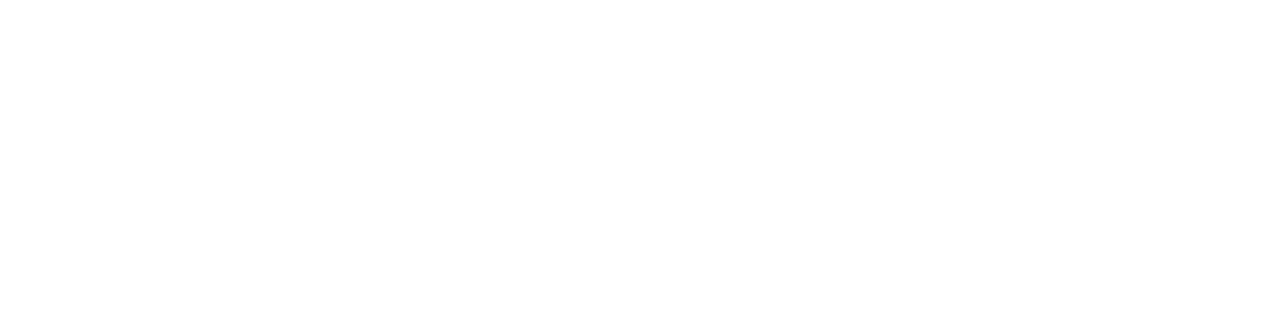
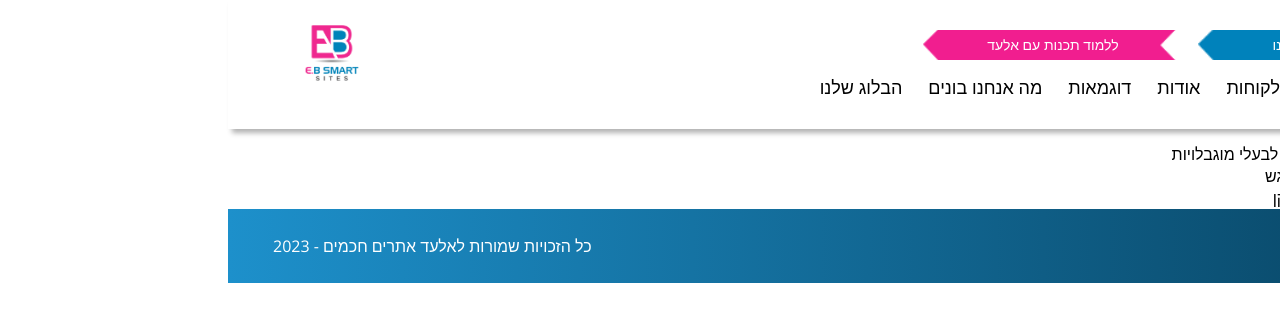
Before and after one commit to elad326/eladb.site, a React (Create React App) app: page /accessability in a window 1280 px wide. Before the commit this address had no page. Shown: the top 322 px of the page. Built offline with nearby package versions, Linux system fonts and the light colour scheme.

Commit message:
footer and reviews page

```diff
--- a/src/App.js
+++ b/src/App.js
@@ -7,6 +7,7 @@ import Works from './pages/Works';
 import CustomerReviewsPage from './pages/CustomerReviewsPage';
 import WhatBuild from './pages/WhatBuild';
 import Blog from './pages/Blog';
+import AccessabilityStatment from './pages/AccessabilityStatment';
 
 
 function App() {
@@ -20,6 +21,7 @@ function App() {
             <Route path="works" element={<Works/>} />
             <Route path="whatBuild" element={<WhatBuild/>} />
             <Route path="blog" element={<Blog/>} />
+            <Route path="accessability" element={<AccessabilityStatment/>} />
           </Route>
         </Routes>
     </BrowserRouter>
--- a/src/components/CustomersReview/CustomersReviews.js
+++ b/src/components/CustomersReview/CustomersReviews.js
@@ -3,12 +3,15 @@ import './customers-reviews.css';
 import YouTubeVideo from './YouTubeVideo';
 
 const CustomersReviews = () => {
+
   return (
     <section className='customers-reviews'>
         <h2>מה הלקוחות שלנו מספרים ?</h2>
-        <YouTubeVideo videoUrl="https://www.youtube.com/embed/gmxdqaxZ5Ag?si=c2QfEHbzWecjP9ma"/>
-        <YouTubeVideo videoUrl="https://www.youtube.com/embed/PnnYRSo3X1U?si=mm-uIMa-O_fHQzX5"/>
-        <YouTubeVideo videoUrl="https://www.youtube.com/embed/0fey7lfamXE?si=O0Cuf2-z23BiLvIS"/>
+        <div className='yuotube-wrap'>
+          <YouTubeVideo videoUrl="https://www.youtube.com/embed/gmxdqaxZ5Ag?si=c2QfEHbzWecjP9ma"/>
+          <YouTubeVideo videoUrl="https://www.youtube.com/embed/PnnYRSo3X1U?si=mm-uIMa-O_fHQzX5"/>
+          <YouTubeVideo videoUrl="https://www.youtube.com/embed/0fey7lfamXE?si=O0Cuf2-z23BiLvIS"/>
+       </div>
     </section>
   )
 }
--- a/src/components/CustomersReview/YouTubeVideo.js
+++ b/src/components/CustomersReview/YouTubeVideo.js
@@ -1,10 +1,22 @@
 import React from 'react'
+import { useState } from 'react';
 
 const YouTubeVideo = ({videoUrl}) => {
+
+  const [ coverImg, setCoverImg ] = useState(true);
+
+  const openVideo = () => {
+    setCoverImg(false);
+  };
+
   return (
-    <div>
-        <iframe width="560" height="315" src={videoUrl} title="YouTube video player" frameborder="0" allow="accelerometer; autoplay; clipboard-write; encrypted-media; gyroscope; picture-in-picture; web-share" allowfullscreen></iframe>
-    </div>
+    <>
+        {coverImg ? <div className='cover-img youtube-player' onClick={openVideo}></div> :
+
+          <iframe className='youtube-player' width="560" height="315" src={`${videoUrl}&autoplay=1`} title="YouTube video player" frameborder="0" allow="accelerometer; autoplay; clipboard-write; encrypted-media; gyroscope; picture-in-picture; web-share" allowfullscreen></iframe>
+
+        }
+    </>
   )
 }
 
--- a/src/components/CustomersReview/customers-reviews.css
+++ b/src/components/CustomersReview/customers-reviews.css
@@ -4,7 +4,34 @@
     box-sizing: border-box;
 }
 
+section.customers-reviews{
+    margin-top: 117px;
+}
+
 section.customers-reviews h2{
     text-align: center;
     font-size: 34px;
 }
+
+div.yuotube-wrap{
+    display: flex;
+    justify-content: center;
+    gap: 20px;
+    padding: 20px 40px;
+    margin-top: 30px;
+    /* flex-wrap: wrap; */
+}
+
+div.yuotube-wrap .youtube-player{
+    flex-basis: 33%;
+    aspect-ratio: 16 / 9;
+    width: 33%;
+    height: auto;
+}
+
+/* youtube componenet */
+div.cover-img{
+    background: url('images/youtube-bg.png') no-repeat center center;
+    background-size: cover;
+
+}
--- a/src/components/Footer.js
+++ /dev/null
@@ -1,9 +0,0 @@
-import React from 'react'
-
-function Footer() {
-  return (
-    <div>Footer</div>
-  )
-}
-
-export default Footer
--- a/src/components/SiteMenu.js
+++ b/src/components/SiteMenu.js
@@ -1,5 +1,7 @@
 import React, { useState } from 'react';
 import Menuitem from './Menuitem';
+import { Link } from 'react-router-dom';
+
 
 const menu_ar = [
   {
@@ -57,9 +59,9 @@ function SiteMenu() {
         </ul>
       </nav>
 
-      <a href="http://localhost:3000/">
+      <Link to="/">
         <img src="/assets/images/logo.png" alt="לוגו האתר" className="site-logo" />
-      </a>
+      </Link>
     </div>
   );
 }
--- /dev/null
+++ b/src/components/footer/Footer.js
@@ -0,0 +1,24 @@
+import React from 'react'
+import { Link } from 'react-router-dom';
+import './footer.css';
+
+function Footer() {
+
+  let d = new Date();
+
+  return (
+    <footer className='site-footer'>
+
+      <Link to="/">
+        <img src="/assets/images/footer-logo.png" alt="לוגו האתר"/>
+      </Link>
+
+      <Link to="/accessability">הצהרת נגישות</Link>
+
+      <p className='copyrights'>כל הזכויות שמורות לאלעד אתרים חכמים - {d.getFullYear()}</p>
+
+    </footer>
+  )
+}
+
+export default Footer
--- /dev/null
+++ b/src/components/footer/footer.css
@@ -0,0 +1,22 @@
+
+
+footer.site-footer{
+    background: linear-gradient(to left, #07405d, #1d90cb);
+    display: flex;
+    align-items: center;
+    padding: 17px 45px;
+    color: #fff;
+}
+
+footer.site-footer img{
+    width: 46px;
+}
+
+footer.site-footer p{
+    margin-inline-start: auto;
+}
+
+footer.site-footer a{
+    color: #fff;
+    margin-right: 20px;
+}
--- /dev/null
+++ b/src/pages/AccessabilityStatment.css
@@ -0,0 +1,15 @@
+
+
+section.accessabillity-wrap{
+    text-align: center;
+    padding: 20px;
+    margin-top: 100px;
+}
+
+section.accessabillity-wrap h1{
+    font-size: 22px;
+}
+
+section.accessabillity-wrap p{
+    font-size: 18px;
+}
--- /dev/null
+++ b/src/pages/AccessabilityStatment.js
@@ -0,0 +1,30 @@
+import React from 'react'
+
+function AccessabilityStatment() {
+  return (
+    <section className='accessabillity-wrap'>
+        <h1>הצהרת נגישות</h1>
+        <p>
+            אלעד אתרים חכמים פטור על פי החוק מהנגשת אתרים <br/>
+
+            עם זאת אני עושה מאמץ כן להנגיש עד כמה שניתן את האתר <br/>
+
+            שמתי תוסף נגישות, <br/>
+
+            הוכנס טקסט אלטרנטיבי לתמונות לצורך קוראי מסך [ ALT ] <br/>
+
+            נעשה שימוש בהיררכית כותרות  <br/>
+
+
+
+            אני מאד רוצה לתת גישה לאתר גם לבעלי מוגבלויות <br/>
+
+            לכן אם נתקלתם ברכיב קוד לא מונגש <br/>
+
+            שלחו לי במייל הודעה מה צריך לתקן <br/>
+        </p>
+    </section>
+  )
+}
+
+export default AccessabilityStatment
--- a/src/pages/SiteLayout.js
+++ b/src/pages/SiteLayout.js
@@ -1,7 +1,7 @@
 import React from 'react'
 import Header from '../components/Header'
 import { Outlet } from 'react-router-dom'
-import Footer from '../components/Footer'
+import Footer from '../components/footer/Footer'
 
 const SiteLayout = () => {
   return (
```
Also changed, not shown: src/components/CustomersReview/images/youtube-bg.png (added).
